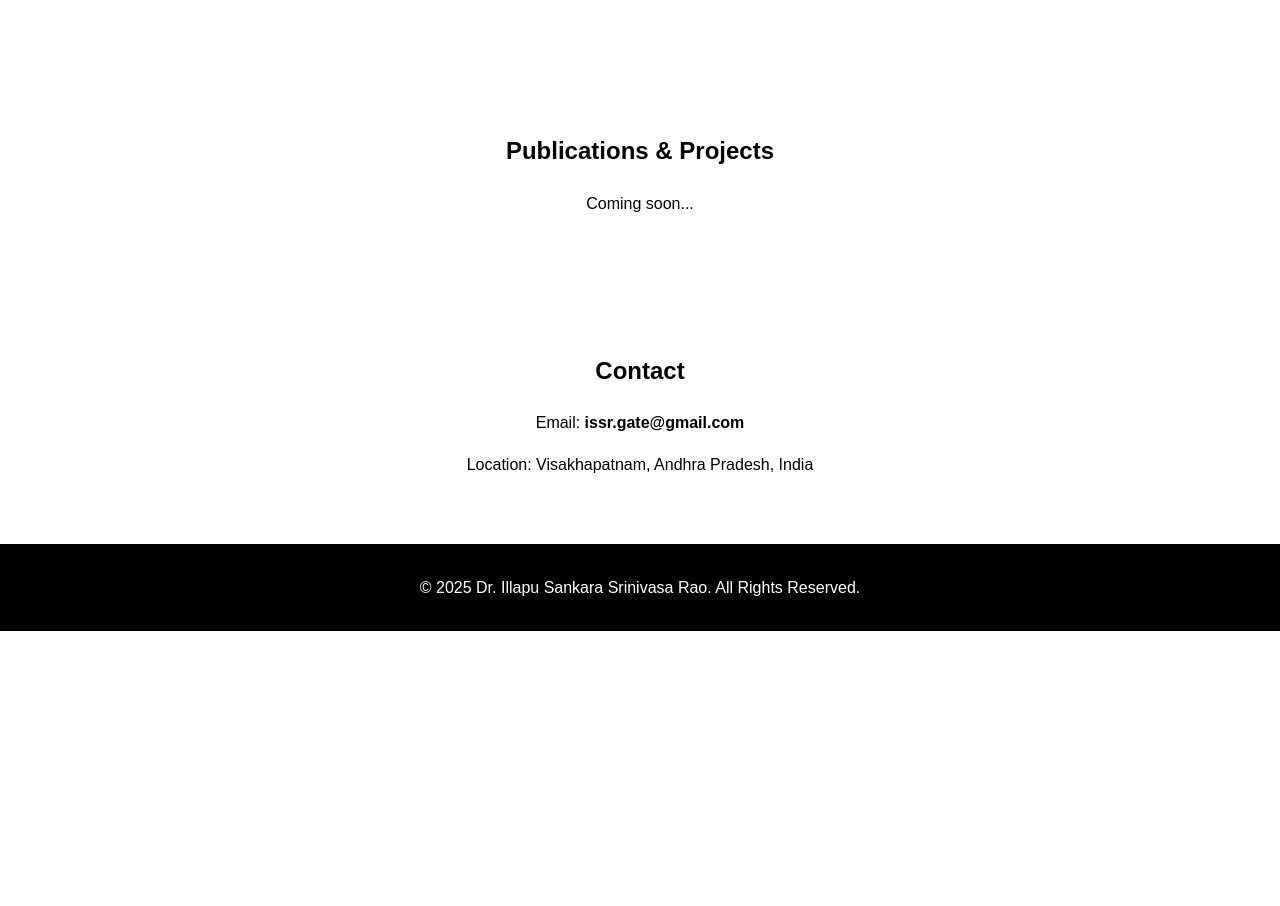
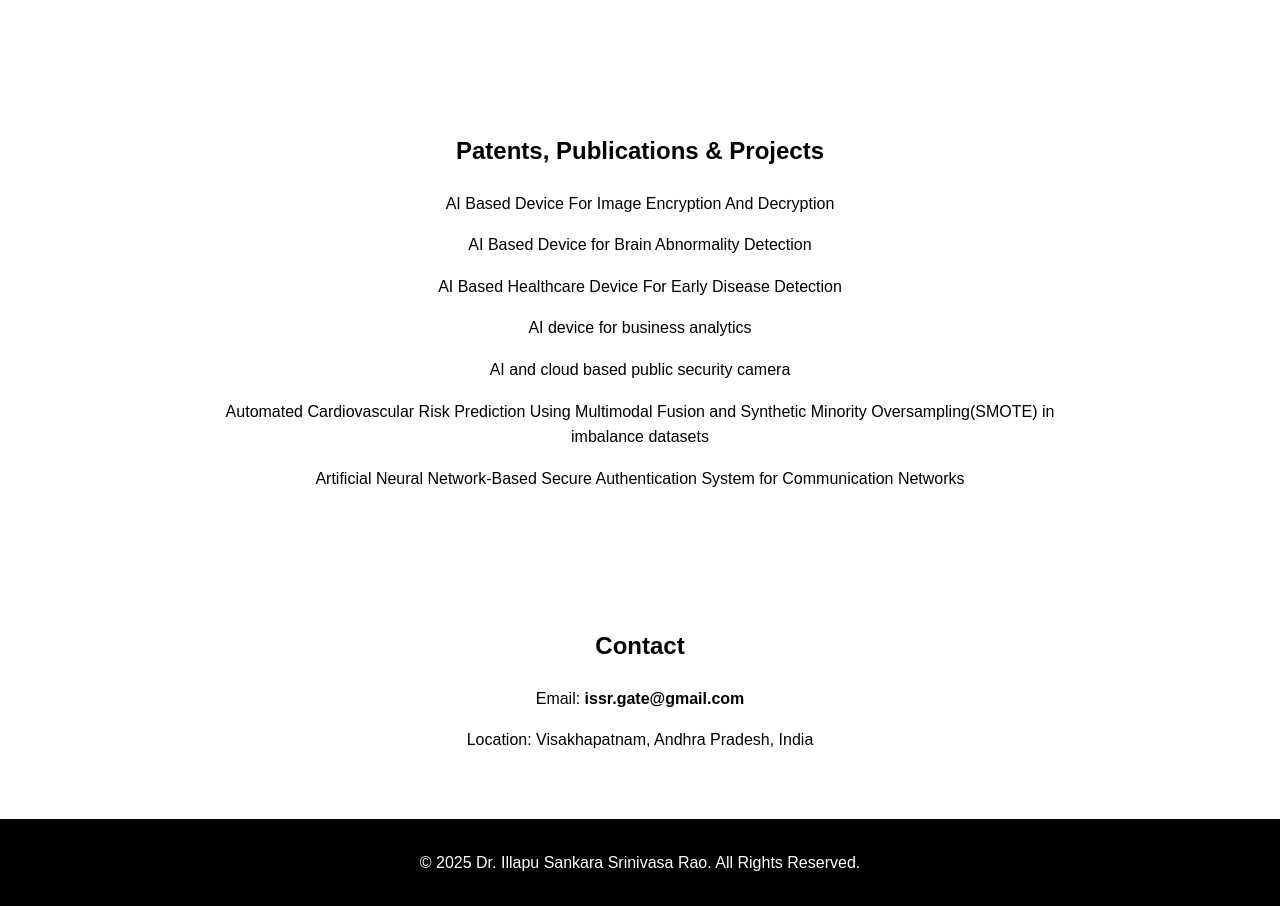
Before and after one commit to issr1977-coder/Dr.issr, a plain HTML site: page index.html in a window 1280 px wide. Shown: the part 1500-2406 px from the top of the page. Before the commit the page ends 2131 px from the top, so only its background shows below. Drawn offline with Linux system fonts and the light colour scheme.

Commit message:
Revise project section with new AI device details
Updated project section with new patents and publications.

```diff
--- a/index.html
+++ b/index.html
@@ -47,8 +47,15 @@ With a mission to inspire, educate, and empower, Dr. ISSR remains a symbol of ac
 
 <section id="projects">
     <div class="container">
-        <h2>Publications & Projects</h2>
-        <p>Coming soon...</p>
+        <h2>Patents, Publications & Projects</h2>
+        <p>AI Based Device For Image Encryption And Decryption</p>
+          <p>AI Based Device for Brain Abnormality Detection</p>
+          <p>AI Based Healthcare Device For Early Disease Detection </p>
+          <p>AI device for business analytics</p>
+          <p>AI and cloud based public security camera</p>
+          <p>Automated Cardiovascular Risk Prediction Using Multimodal Fusion and Synthetic Minority Oversampling(SMOTE) in imbalance datasets</p>
+          <p>Artificial Neural Network-Based Secure Authentication System for Communication Networks</p>
+
     </div>
 </section>
 
```
